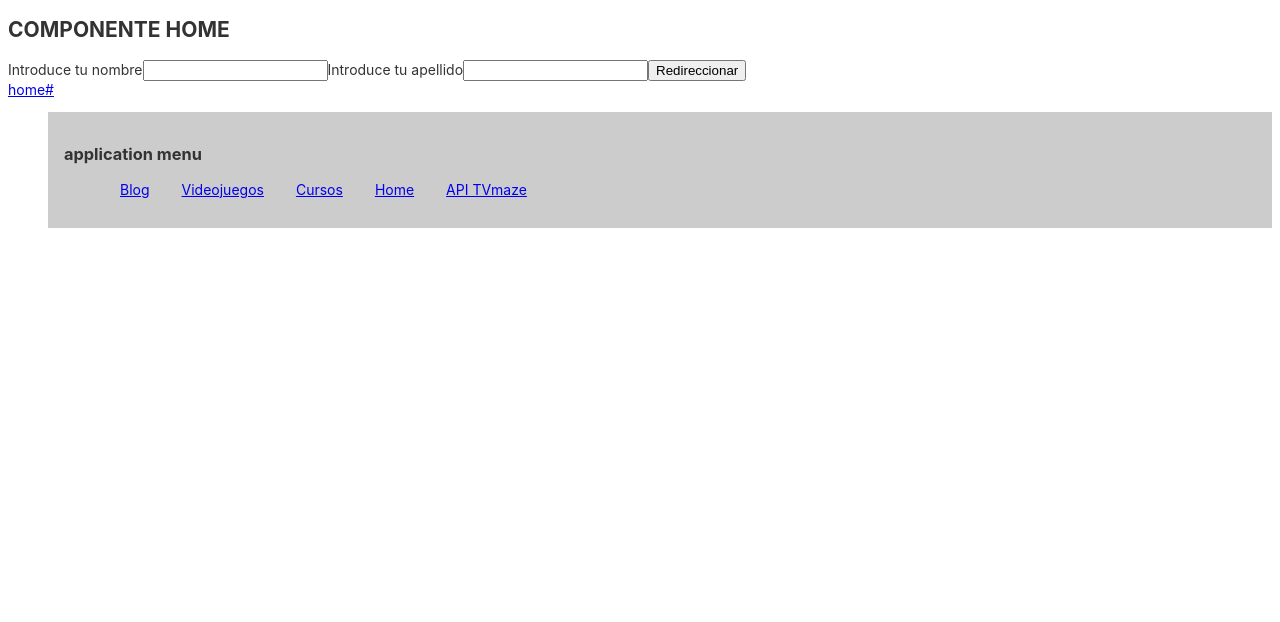
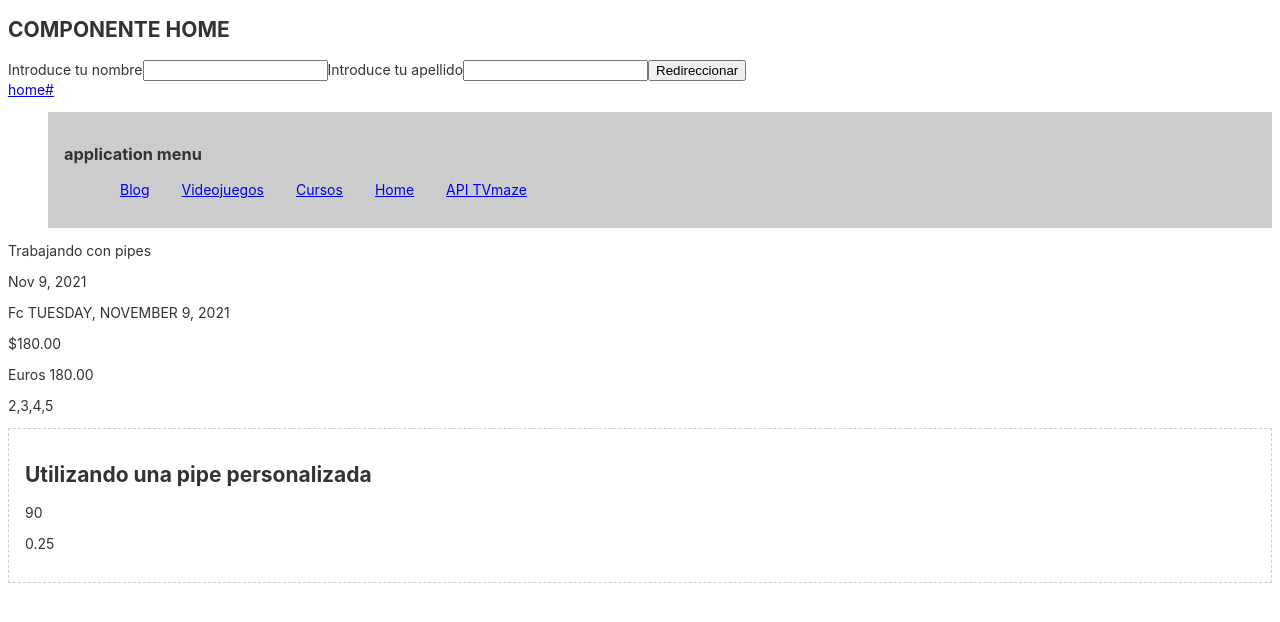
Before and after one commit to AgustinStringa/my-angular-project, an Angular app: page / in a window 1280 px wide. Shown: the top 622 px of the page. Built offline with nearby package versions, Linux system fonts and the light colour scheme.

Commit message:
Uso de pipes, pipe personalizada

```diff
--- a/src/app/app.module.ts
+++ b/src/app/app.module.ts
@@ -18,6 +18,8 @@ import { ShowsComponent } from './shows/shows.component';
 
 //importaciones para peticiones
 import {HttpClientModule} from '@angular/common/http';
+//importando pipe personalizada
+import { CalculatorPipe } from './pipes/calculadora.pipe';
 
 
 @NgModule({
@@ -30,6 +32,8 @@ import {HttpClientModule} from '@angular/common/http';
     HomeComponent,
     ApiserviceComponent,
     ShowsComponent,
+    //importando pipe personalizada
+    CalculatorPipe
   ],
   imports: [
     BrowserModule,
--- a/src/app/home/home.component.css
+++ b/src/app/home/home.component.css
@@ -0,0 +1,4 @@
+.pipe-personalizada {
+  padding: 1rem;
+  border: 1px dashed #ccc;
+}
--- a/src/app/home/home.component.html
+++ b/src/app/home/home.component.html
@@ -16,3 +16,19 @@
   <br />
   <menu></menu>
 </section>
+
+<section class="pipes">
+  <p>Trabajando con pipes</p>
+  <p>{{ fecha | date }}</p>
+  <p>Fc {{ fecha | date: "fullDate" | uppercase }}</p>
+  <p>{{ currency | currency: "USD" }}</p>
+  <p>{{ currency | currency: "EUR":"Euros " }}</p>
+  <p>{{ [1, 2, 3, 4, 5, 6, 7, 8] | slice: 1:5 }}</p>
+</section>
+
+<section class="pipe-personalizada">
+  <h2>Utilizando una pipe personalizada</h2>
+
+  <p>{{ 2 | calc: "*45" }}</p>
+  <p>{{ 2 | calc: "/8" }}</p>
+</section>
--- a/src/app/home/home.component.ts
+++ b/src/app/home/home.component.ts
@@ -10,6 +10,8 @@ import { Router } from '@angular/router';
 export class HomeComponent implements OnInit {
   public nombre_cur:String;
   public apellido_cur:String;
+  public fecha:Date;
+  public currency:any;
 
   constructor(
 
@@ -17,7 +19,8 @@ export class HomeComponent implements OnInit {
   ) {
     this.nombre_cur = '';
     this.apellido_cur = '';
-
+    this.fecha = new Date();
+    this.currency = 180;
 
   }
 
--- /dev/null
+++ b/src/app/pipes/calculadora.pipe.ts
@@ -0,0 +1,36 @@
+import { Pipe, PipeTransform } from "@angular/core";
+
+@Pipe({
+    name: 'calc'
+})
+export class CalculatorPipe implements PipeTransform{
+
+    /***
+     * estructura de una pipe
+     *
+     * dato1 | nombrepipe:dato2
+     */
+
+    transform(value: any, condiciones:string) {
+        console.log('ejecutando pipe');
+        let operador = condiciones[0];
+        let operando:number = parseInt(condiciones.slice(1,condiciones.length))
+        console.log(operador);
+        console.log(operando);
+
+        switch (operador){
+            case '+':
+                return value+operando
+            case '-':
+                return value -operando
+            case '*':
+                return value * operando
+            case '/':
+                return value/operando
+            default:
+                return 'error'
+
+        }
+
+    }
+}
```
